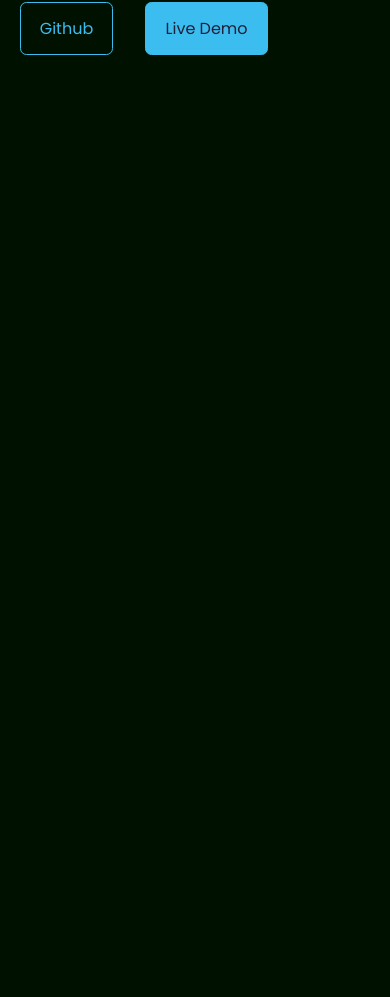
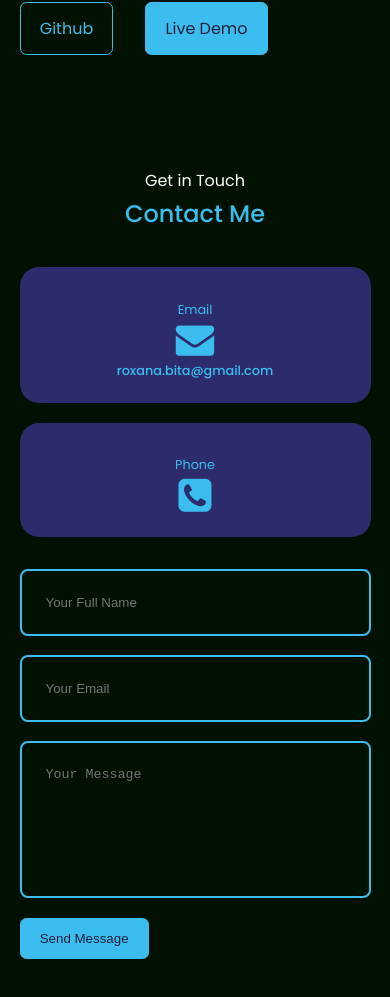
Before and after one commit to roxibi/Portfolio, a React (Create React App) app: page /en in a window 390 px wide. Shown: the part 6314-7311 px from the top of the page. Before the commit the page ends 6593 px from the top, so only its background shows below. Built offline with nearby package versions, Linux system fonts and the light colour scheme.

Commit message:
finished contact page

```diff
--- a/src/components/contact/Contact.jsx
+++ b/src/components/contact/Contact.jsx
@@ -1,12 +1,43 @@
-import React from 'react'
-import './contact.css'
+import React from "react";
+import "./contact.css";
 
 const Contact = () => {
-  return (
-    <section id="contact">
+    return (
+        <section id='contact'>
+            <p>Get in Touch</p>
+            <h2>Contact Me</h2>
 
-    </section>
-  )
-}
+            <div className='container contact__container'>
+                <div className='contact__options'>
+                    <article className='contact__option'>
+                        <a href='mailto:roxana.bita@gmail.com'>
+                            {" "}
+                            Email <br />
+                            <i class='fa fa-envelope fa-3x' aria-hidden='true'></i> <h4>roxana.bita@gmail.com</h4>
+                        </a>
+                    </article>
 
-export default Contact
+                    <article className='contact__option'>
+                        <a href='mailto:roxana.bita@gmail.com'>
+                            {" "}
+                            Phone <br />
+                            <i class='fa fa-phone-square fa-3x' aria-hidden='true'></i> <h4></h4>
+                        </a>
+                    </article>
+                </div>
+
+                <form action=''>
+                    <input type='text' name='name' placeholder='Your Full Name' required />
+                    <input type='email' name='email' placeholder='Your Email' required />
+                    <textarea name='message' rows='7' placeholder='Your Message'></textarea>
+                    <button type='submit' className='btn btn-primary'>
+                        {" "}
+                        Send Message
+                    </button>
+                </form>
+            </div>
+        </section>
+    );
+};
+
+export default Contact;
--- a/src/components/contact/contact.css
+++ b/src/components/contact/contact.css
@@ -0,0 +1,74 @@
+.container.contact__container{
+    width: 60%;
+    display: grid;
+    grid-template-columns: 1fr 2fr;
+    gap:12%;
+}
+
+.contact__options{
+display: flex;
+flex-direction: column;
+gap:1.2rem;
+
+}
+
+.contact__option {
+    background: var(--color-bg-variant);
+    padding: 1.2rem;
+    border-radius: 1.2rem;
+    text-align: center;
+    border: 1px solid transparent;
+    transition: var(--transition);
+}
+
+.contact__option:hover {
+    background: transparent;
+    border-color: var(--color-primary-variant);
+
+}
+
+.contact__option a{
+    margin-top: 0.7rem;
+    display: inline-block;
+    font-size: 0.8rem;
+}
+.fa-envelope:hover {
+    color: var(--color-primary);
+
+}
+
+
+form{
+    display: flex;
+    flex-direction: column;
+    gap:1.2rem;
+
+
+}
+
+input, textarea {
+    width: 100%;
+    padding: 1.5rem;
+    border-radius: 0.5rem;
+    background: transparent;
+    border: 2px solid var(--color-primary);
+    resize: none;
+    color: var(--color-white);
+}
+
+
+
+
+
+@media screen and (max-width:1024px) {
+ .container.contact__container  {
+    grid-template-columns: 1fr;
+    gap:2rem;
+ }
+}
+
+@media screen and (max-width:600px) {
+    .container.contact__container  {
+       width: var(--container-width-sm);
+     }
+}
--- a/src/components/header/Socials.jsx
+++ b/src/components/header/Socials.jsx
@@ -1,4 +1,5 @@
 import React from "react";
+
 
 
 const Socials = () => {
@@ -11,6 +12,9 @@
             <i className="fa fa-github-square fa-3x" aria-hidden="true"></i>
             </a>
             {/* <a href="" target="_blank"></a> */}
+            <a href='mailto:roxana.bita@gmail.com' target='_blank' rel='noreferrer'>
+            <i className="fa fa-envelope fa-3x" aria-hidden="true"></i>
+            </a>
         </div>
     );
 };
```
